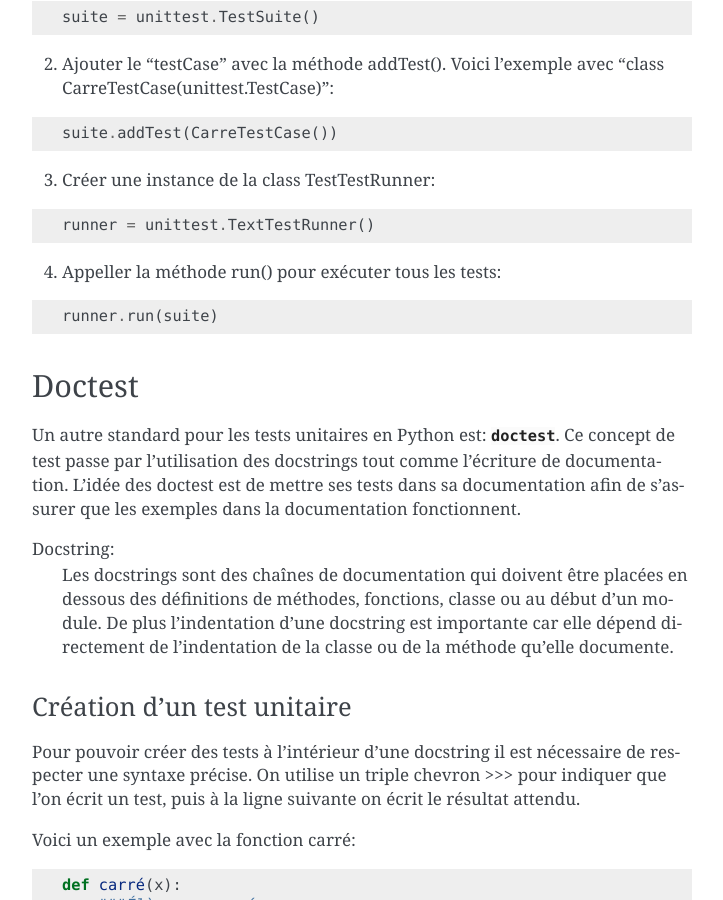
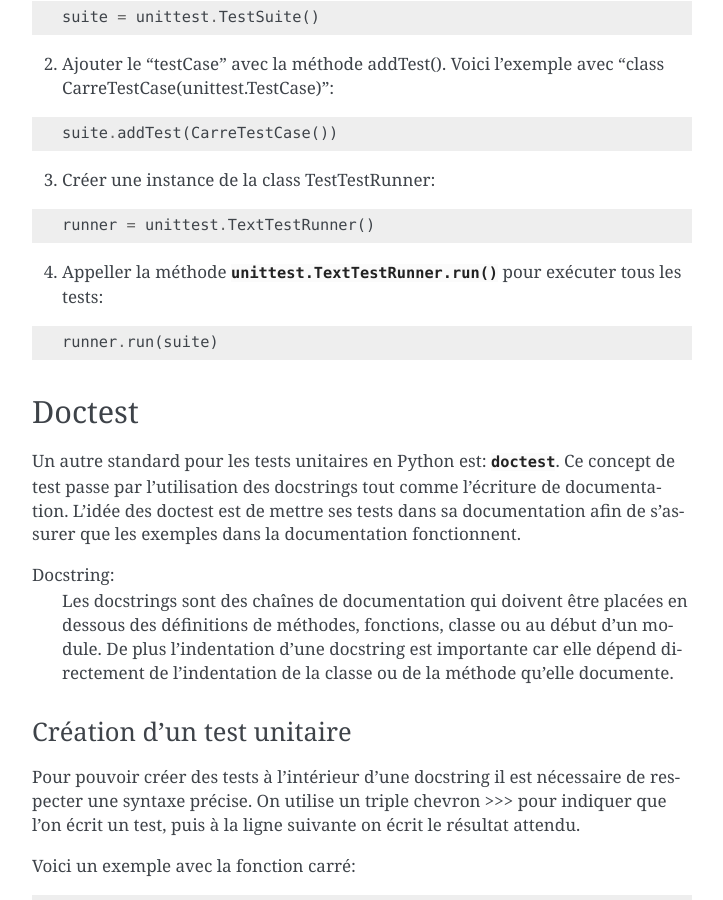
Before and after one commit to HE-Arc/livre-python, a Sphinx documentation site: the page built from source/unittest/index.rst, in a window 1280 px wide and 900 px high, scrolled down 4702 px. Shown: the whole window, without its empty margins (388-1111 px from the left). Built offline with Sphinx 7.4.7, drawn with Linux system fonts in a browser that asks for light colours.

Commit message:
Index.rst reviewed

```diff
--- a/source/unittest/index.rst
+++ b/source/unittest/index.rst
@@ -32,19 +32,19 @@
 
 Voici les étapes nécessaires pour créer un test unitaire:
 
-1)  Importer le module 'unittest'
+1.  Importer le module 'unittest'
 
     .. code-block:: python
 
         import unittest
 
-2)  Définir la fonction à tester ou l'importer depuis un module. Ici on prend l'exemple avec la fonction carre(x):
+2.  Définir la fonction à tester ou l'importer depuis un module. Ici on prend l'exemple avec la fonction carre(x):
 
     .. literalinclude:: examples/carre.py
        :start-after: func:carré
        :end-before: endfunc:carré
 
-3)  Créer une classe en héritant de :py:class:`unittest.TestCase`, puis écrire les tests sous forme de méthodes. Les noms des méthodes doivent impérativement commencer par 'test' afin d'indiquer au 'test runner' quelles sont les méthodes de tests.
+3.  Créer une classe en héritant de :py:class:`unittest.TestCase`, puis écrire les tests sous forme de méthodes. Les noms des méthodes doivent impérativement commencer par 'test' afin d'indiquer au 'test runner' quelles sont les méthodes de tests.
 
     De plus, chaque test doit appeller une fonction assertion de la classe TestCase. La classe TestCase possède plusieurs types de 'assert'. Ici nous utiliseront 'assertEquals()' qui permet de comparer deux valeurs (valeur retournée par la fonction et la valeur attendue).
 
@@ -52,7 +52,7 @@
        :start-after: class:TestCase
        :end-before: endclass:TestCase
 
-4)  Exécuter les tests :
+4.  Exécuter les tests :
 
     - en appelant la fonction :py:func:`unittest.main`
 
@@ -74,7 +74,7 @@
 
         $ python -m unittest discover
 
-5)  Analyser la sortie du test:
+5.  Analyser la sortie du test:
 
     .. code-block:: console
 
@@ -179,25 +179,25 @@
 
 Voici les étapes pour regrouper un 'TestSuite':
 
-1) Créer une instance de 'TestSuite':
+1. Créer une instance de 'TestSuite':
 
 .. code-block:: python
 
     suite = unittest.TestSuite()
 
-2) Ajouter le 'testCase' avec la méthode addTest(). Voici l'exemple avec   'class CarreTestCase(unittest.TestCase)':
+2. Ajouter le 'testCase' avec la méthode addTest(). Voici l'exemple avec   'class CarreTestCase(unittest.TestCase)':
 
 .. code-block:: python
 
 	suite.addTest(CarreTestCase())
 
-3) Créer une instance de la class TestTestRunner:
+3. Créer une instance de la class TestTestRunner:
 
 .. code-block:: python
 
     runner = unittest.TextTestRunner()
 
-4) Appeller la méthode run() pour exécuter tous les tests:
+4. Appeller la méthode :py:meth:`unittest.TextTestRunner.run` pour exécuter tous les tests:
 
 .. code-block:: python
 
```
